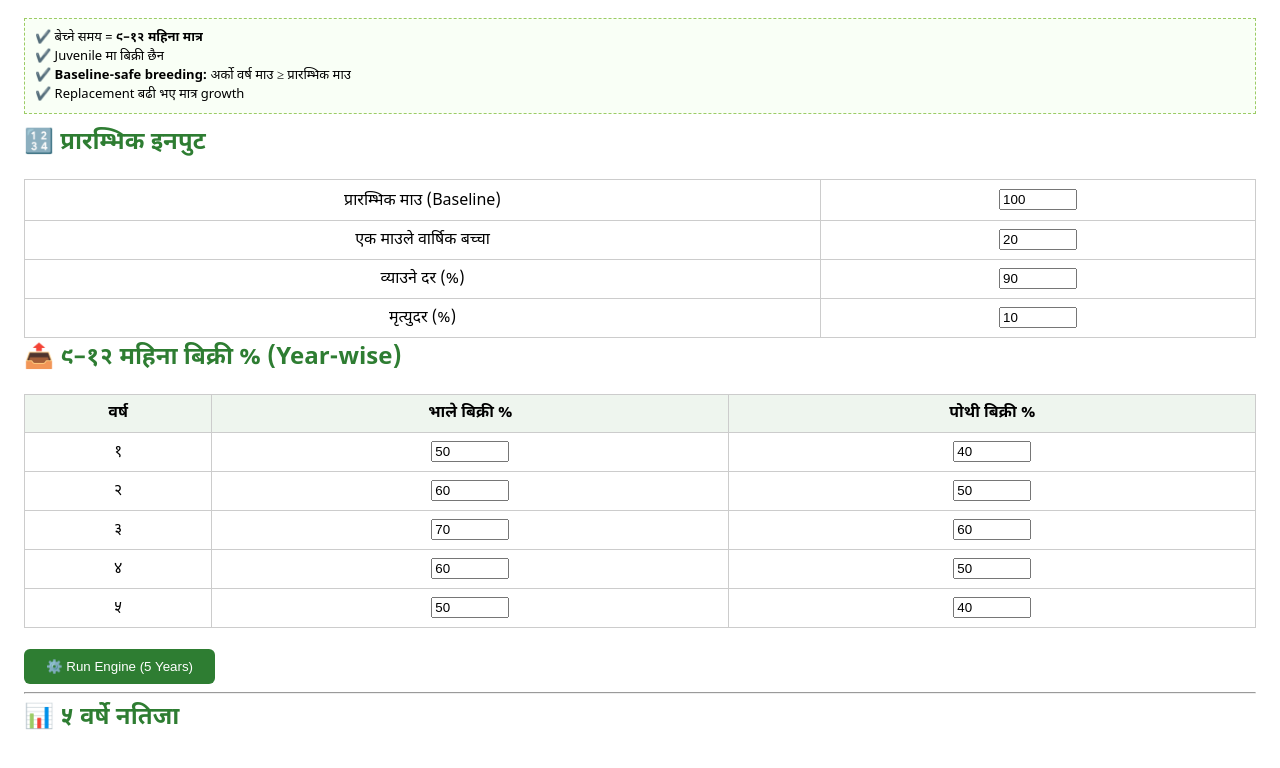
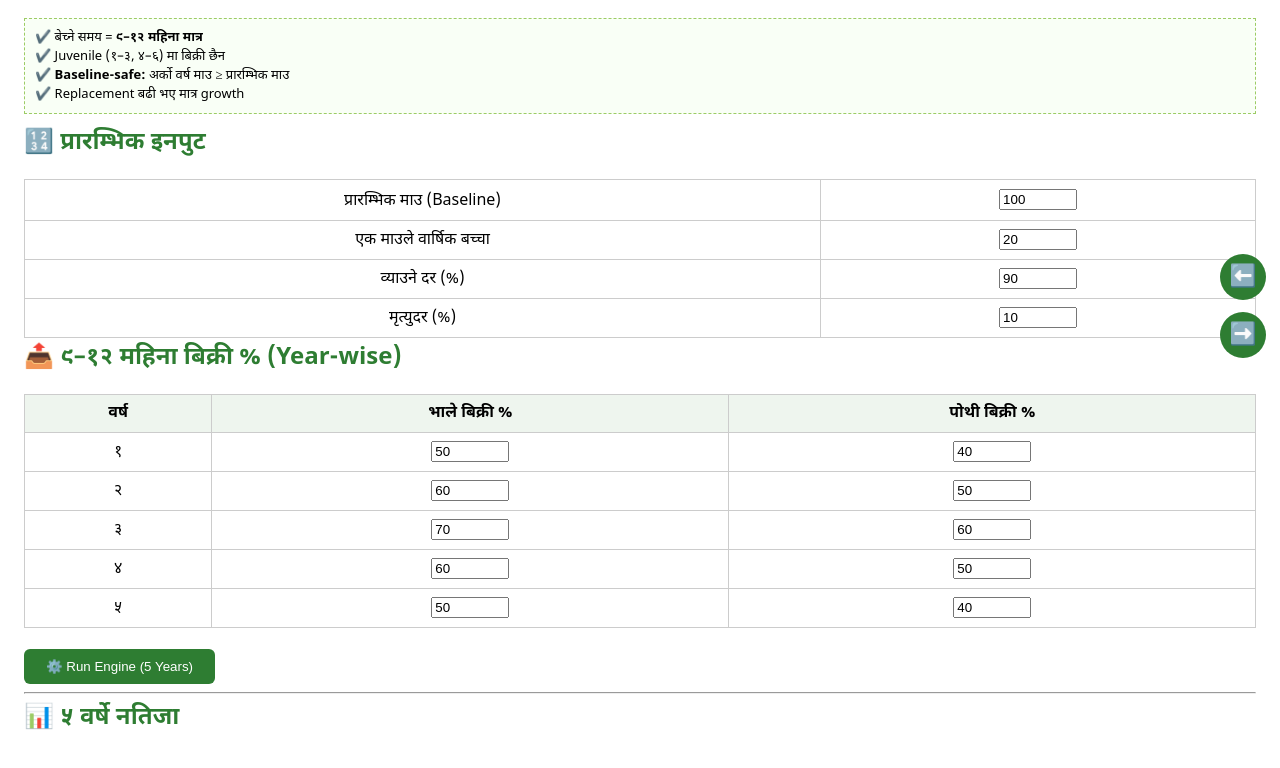
Before and after one commit to thisisourrasuwa/farmerbase-bp, a plain HTML site: page animal-breeding-engine.html in a window 1280 px wide. Shown: the part 94-862 px from the top of the page. Drawn offline with Linux system fonts and the light colour scheme.

Commit message:
Update animal-breeding-engine.html

```diff
--- a/animal-breeding-engine.html
+++ b/animal-breeding-engine.html
@@ -2,30 +2,74 @@
 <html lang="ne">
 <head>
 <meta charset="UTF-8">
-<title>Animal Breeding Engine – FINAL FINAL (Baseline Safe)</title>
+<title>Animal Breeding Engine – FINAL</title>
 <meta name="viewport" content="width=device-width, initial-scale=1">
+
 <style>
-body{font-family:"Noto Sans Devanagari","Kalimati",system-ui;background:#f4f7f6;margin:0}
-.container{max-width:1400px;margin:20px auto;background:#fff;padding:24px;border-radius:12px}
+body{
+  font-family:"Noto Sans Devanagari","Kalimati",system-ui;
+  background:#f4f7f6;margin:0
+}
+.container{
+  max-width:1400px;margin:20px auto;
+  background:#fff;padding:24px;border-radius:12px
+}
 h1,h2,h3{color:#2e7d32;margin-top:0}
 table{width:100%;border-collapse:collapse;margin-top:14px}
 th,td{border:1px solid #ccc;padding:8px;text-align:center}
 th{background:#eef5ee}
 input{width:70px}
-button{padding:10px 22px;background:#2e7d32;color:#fff;border:none;border-radius:6px;cursor:pointer}
-.note{font-size:13px;background:#f9fff6;border:1px dashed #9ccc65;padding:10px;margin-top:12px}
+button{
+  padding:10px 22px;background:#2e7d32;
+  color:#fff;border:none;border-radius:6px;cursor:pointer
+}
+.note{
+  font-size:13px;background:#f9fff6;
+  border:1px dashed #9ccc65;padding:10px;margin-top:12px
+}
 .small{font-size:12px;color:#555}
+
+/* ---------- PAGE FOLLOW (FINAL) ---------- */
+.page-follow{
+  position:fixed;
+  right:14px;
+  top:50%;
+  transform:translateY(-50%);
+  display:flex;
+  flex-direction:column;
+  gap:12px;
+  z-index:999;
+}
+.pf-btn{
+  width:46px;height:46px;border-radius:50%;
+  background:#2e7d32;color:#fff;
+  display:flex;align-items:center;justify-content:center;
+  text-decoration:none;font-size:22px;position:relative;
+}
+.pf-btn:hover::after{
+  content:attr(data-title);
+  position:absolute;
+  right:52px;
+  background:#2e7d32;
+  color:#fff;
+  padding:6px 10px;
+  border-radius:6px;
+  font-size:12px;
+  white-space:nowrap;
+}
 </style>
 </head>
 
 <body>
+
 <div class="container">
 
 <h1>🐷 Animal Breeding Engine</h1>
+
 <p class="note">
 ✔️ बेच्ने समय = <b>९–१२ महिना मात्र</b><br>
-✔️ Juvenile मा बिक्री छैन<br>
-✔️ <b>Baseline-safe breeding:</b> अर्को वर्ष माउ ≥ प्रारम्भिक माउ<br>
+✔️ Juvenile (१–३, ४–६) मा बिक्री छैन<br>
+✔️ <b>Baseline-safe:</b> अर्को वर्ष माउ ≥ प्रारम्भिक माउ<br>
 ✔️ Replacement बढी भए मात्र growth
 </p>
 
@@ -56,8 +100,21 @@ button{padding:10px 22px;background:#2e7d32;color:#fff;border:none;border-radius
 
 </div>
 
+<!-- PAGE FOLLOW -->
+<div class="page-follow">
+  <a href="business-detail.html"
+     class="pf-btn"
+     data-title="Business Detail (Previous)">⬅️</a>
+
+  <a href="feed-vitamin-medicine-5yr.html"
+     class="pf-btn"
+     data-title="Feed • Vitamin • Medicine (Next)">➡️</a>
+</div>
+
 <script>
-function n(id){return Number(document.getElementById(id)?.value)||0;}
+function n(id){
+  return Number(document.getElementById(id)?.value)||0;
+}
 
 function runEngine(){
   const openingFemale = n("openingFemale");
@@ -67,7 +124,11 @@ function runEngine(){
 
   for(let y=1;y<=5;y++){
     // Birth
-    const births = breedingFemale * n("kidsPerFemale") * (n("breedRate")/100) * (1-n("deathRate")/100);
+    const births = breedingFemale
+      * n("kidsPerFemale")
+      * (n("breedRate")/100)
+      * (1-n("deathRate")/100);
+
     const maleBorn = Math.floor(births/2);
     const femaleBorn = Math.round(births - maleBorn);
 
@@ -78,14 +139,14 @@ function runEngine(){
     const maleRemain = maleBorn - maleSold;
     const femaleRemain = femaleBorn - femaleSold;
 
-    // Inventory & next-year breeding (BASELINE SAFE)
+    // Inventory & baseline-safe breeding
     adultMaleStock += maleRemain;
     breedingFemale = Math.max(openingFemale, femaleRemain);
 
     rows.push({
       year:y,
-      bornM:maleBorn,bornF:femaleBorn,
-      soldM:maleSold,soldF:femaleSold,
+      bornM:maleBorn, soldM:maleSold,
+      bornF:femaleBorn, soldF:femaleSold,
       nextBreeding:breedingFemale,
       maleInventory:adultMaleStock
     });
@@ -97,8 +158,11 @@ function render(d){
   let h = `
   <h3>A) जन्म र बिक्री (९–१२ महिना)</h3>
   <table>
-  <tr><th>वर्ष</th><th>जन्म भाले</th><th>बेचेको भाले</th>
-      <th>जन्म पोथी</th><th>बेचेको पोथी</th></tr>
+  <tr>
+    <th>वर्ष</th>
+    <th>जन्म भाले</th><th>बेचेको भाले</th>
+    <th>जन्म पोथी</th><th>बेचेको पोथी</th>
+  </tr>
   ${d.map(x=>`
     <tr>
       <td>${x.year}</td>
@@ -107,17 +171,24 @@ function render(d){
     </tr>`).join("")}
   </table>
 
-  <h3>B) Inventory</h3>
+  <h3>B) Inventory (गोठमा बाँकी)</h3>
   <table>
   <tr><th>वर्ष</th><th>बाँकी भाले</th></tr>
-  ${d.map(x=>`<tr><td>${x.year}</td><td>${x.maleInventory}</td></tr>`).join("")}
+  ${d.map(x=>`
+    <tr><td>${x.year}</td><td>${x.maleInventory}</td></tr>`).join("")}
   </table>
 
   <h3>C) Next-Year Breeding (Baseline Safe)</h3>
   <table>
   <tr><th>वर्ष</th><th>अर्को वर्षका माउ</th></tr>
-  ${d.map(x=>`<tr><td>${x.year}</td><td><b>${x.nextBreeding}</b></td></tr>`).join("")}
+  ${d.map(x=>`
+    <tr><td>${x.year}</td><td><b>${x.nextBreeding}</b></td></tr>`).join("")}
   </table>
+
+  <p class="small">
+  नोट: प्रारम्भिक माउभन्दा कम replacement भए पनि माउ घट्दैन।
+  Replacement बढी भए मात्र growth देखिन्छ।
+  </p>
   `;
   document.getElementById("result").innerHTML = h;
 }
```
